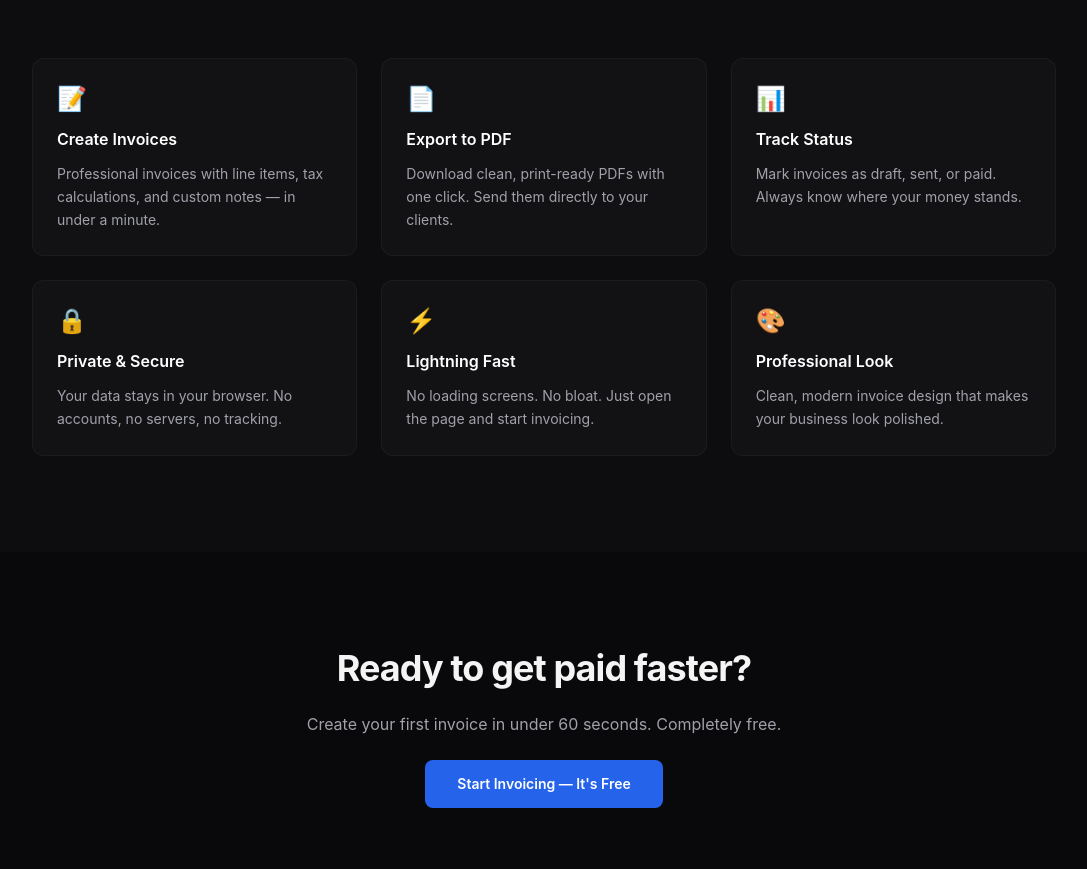
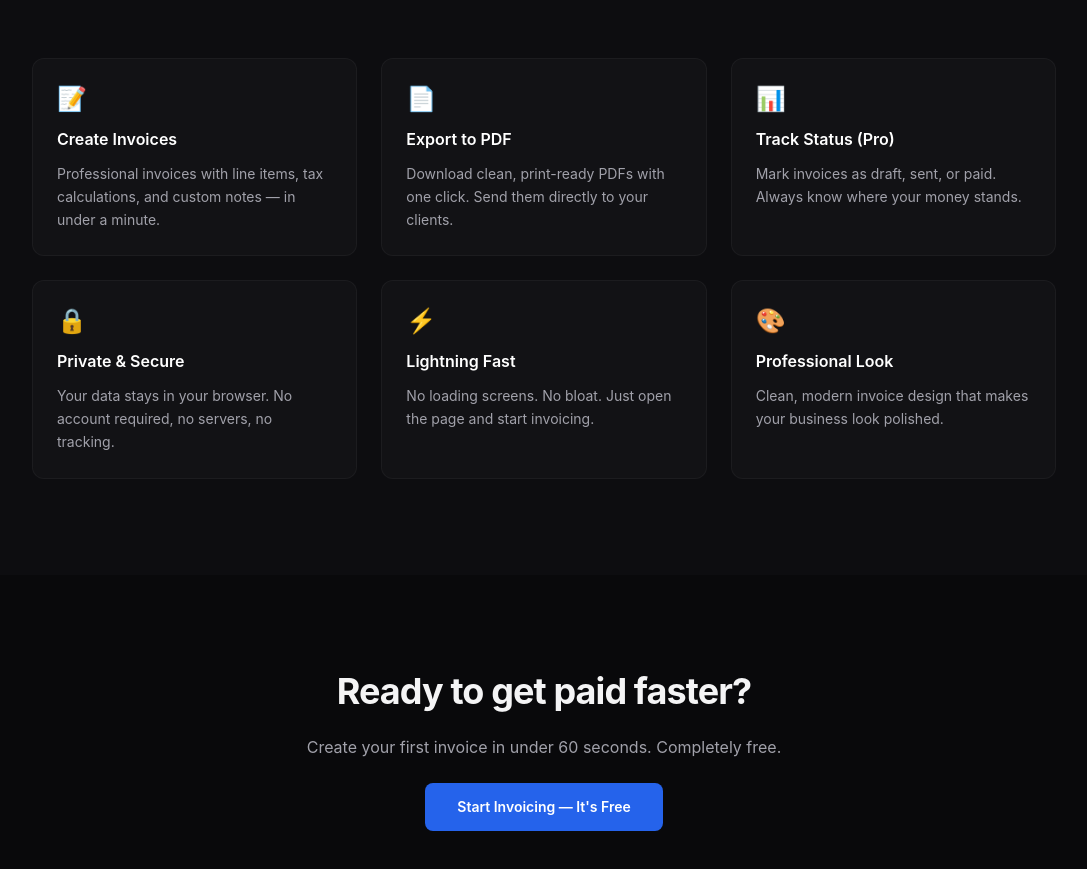
Before and after one commit to OGDoug/billflow, a Next.js app: page / in a window 1280 px wide. Shown: the part 1000-1869 px from the top of the page, without its empty margins (96-1183 px from the left). Built offline with nearby package versions, Linux system fonts and the light colour scheme.

Commit message:
Add Pro label to Track Status, fix privacy copy

```diff
--- a/src/app/page.tsx
+++ b/src/app/page.tsx
@@ -14,13 +14,13 @@ export default function Home() {
     },
     {
       icon: "📊",
-      title: "Track Status",
+      title: "Track Status (Pro)",
       desc: "Mark invoices as draft, sent, or paid. Always know where your money stands.",
     },
     {
       icon: "🔒",
       title: "Private & Secure",
-      desc: "Your data stays in your browser. No accounts, no servers, no tracking.",
+      desc: "Your data stays in your browser. No account required, no servers, no tracking.",
     },
     {
       icon: "⚡",
```
